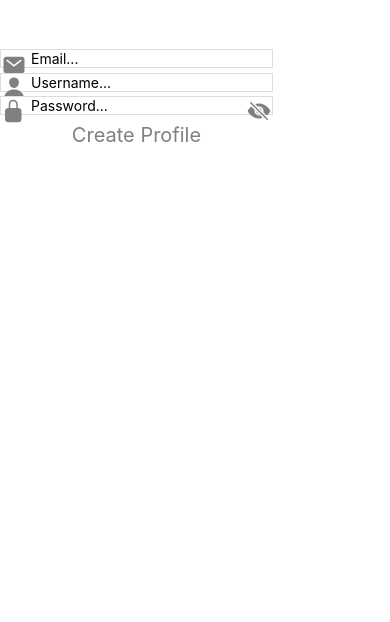
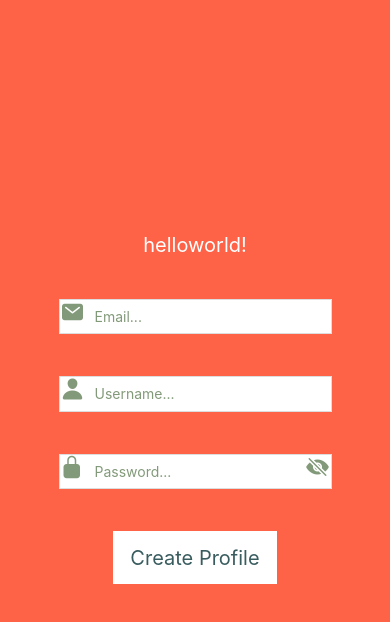
Before and after one commit to ambernay/login-app, a React Native app: screen / in a window 390 px wide. Shown: the top 622 px of the page. Built offline with nearby package versions, Linux system fonts and the light colour scheme.

Commit message:
adjusted styles for uniform input width and centered elements

```diff
--- a/App.js
+++ b/App.js
@@ -6,7 +6,7 @@ import SignupForm from './components/SignupForm';
 export default function App() {
 
   return (
-    <View>
+    <View style={styles.body}>
       <SignupForm />
       <StatusBar style="auto" />
     </View>
@@ -20,5 +20,6 @@ const styles = StyleSheet.create({
     backgroundColor: 'tomato',
     alignItems: 'center',
     justifyContent: 'center',
+    width: '100%'
   }
 });
--- a/components/InputField.jsx
+++ b/components/InputField.jsx
@@ -7,7 +7,7 @@ const InputField = ({ placeholder, isPassword, hidePassword, setHidePassword, ic
         <View style={styles.inputContainer}>
             <IonIcon
                 name={iconName}
-                style={styles.leftIcon}
+                style={[styles.icon, styles.leftIcon]}
             />
             <TextInput
                 style={styles.inputBox}
@@ -21,7 +21,7 @@ const InputField = ({ placeholder, isPassword, hidePassword, setHidePassword, ic
             {isPassword &&(
                 <IonIcon
                     name={hidePassword ? 'eye-off' : 'eye'}
-                    style={styles.rightIcon}
+                    style={[styles.icon, styles.rightIcon]}
                     onPress={() => {
                         setHidePassword(!hidePassword);
                     }}
@@ -41,29 +41,33 @@ const styles = StyleSheet.create({
       },
 
     inputBox: {
-      backgroundColor: 'white',
-      borderColor: '#ddd',
-      borderWidth: 1,
-      width: '100%',
-      height: 30,
-      paddingLeft: 30
+        flex: 1,
+        backgroundColor: 'white',
+        placeholderTextColor: '#839A7A',
+        color: '#395C5F',
+        borderColor: '#ddd',
+        borderWidth: 1,
+        width: '100%',
+        height: 30,
+        paddingLeft: 35,
+        paddingRight: 35,
+        paddingTop: 15,
+        paddingBottom: 15
+    },
+
+    icon: {
+        top: 0,
+        position: 'absolute',
+        zIndex: 1,
+        color:'#839A7A',
+        fontSize: 24,
     },
 
     leftIcon: {
         left: 2,
-        top: -3,
-        position: 'absolute',
-        zIndex: 1,
-        color:'gray',
-        fontSize: 24,
     },
     rightIcon: {
         right: 2,
-        top: -3,
-        position: 'absolute',
-        zIndex: 1,
-        color:'gray',
-        fontSize: 24,
     }
   });
 
--- a/components/SignupForm.jsx
+++ b/components/SignupForm.jsx
@@ -5,7 +5,7 @@ import InputField from './InputField';
 const SignupForm = () => {
 
     const[submitted, SetSubmitted] = useState(false);
-    const [inputValues, setInputValues] = useState({email: '', username: '', password: ''});
+    const [inputValues, setInputValues] = useState({email: 'hello', username: 'world', password: '!'});
     const [hidePassword, setHidePassword] = useState(true);
 
     const buttonHandler = () => {
@@ -14,8 +14,8 @@ const SignupForm = () => {
     }
 
     return (
-        <View style={styles.pageContainer}>
-          <Text style={styles.headingText}>Sign up to Chickie Tendies</Text>
+        <View name='pageContainer' style={styles.pageContainer}>
+          <Text style={styles.headingText}>{inputValues.email + inputValues.username + inputValues.password}</Text>
 
           <View style={styles.formContainer}>
             <InputField onChangeText={(newText) => setInputValues({...inputValues, ['email']: newText})}
@@ -55,7 +55,7 @@ const styles = StyleSheet.create({
     pageContainer: {
       height: '70%',
       width: '70%',
-      justifyContent: 'center'
+      justifyContent: 'center',
     },
 
     headingText: {
@@ -69,30 +69,25 @@ const styles = StyleSheet.create({
       display: 'flex',
       flexDirection: 'column',
       justifyContent: 'space-evenly',
+      alignSelf: 'center',
       alignItems: 'center',
-      height: '60%'
-    },
-
-    inputBox: {
-      backgroundColor: 'white',
-      borderColor: '#ddd',
-      borderWidth: 1,
-      width: '100%',
-      height: 30,
-      padding: 5
+      height: '60%',
+      maxWidth: 300,
+      width: '100%'
     },
 
     profileButton: {
       backgroundColor: 'white',
-      height: '25%',
+      height: '15%',
       width: '60%',
       justifyContent: 'center',
       alignItems: 'center',
-      marginTop: 15
+      marginTop: 15,
+      padding: 10
     },
 
     smallText: {
-      color: 'gray',
+      color: '#395C5F',
       fontSize: 20
     }
   });
```
